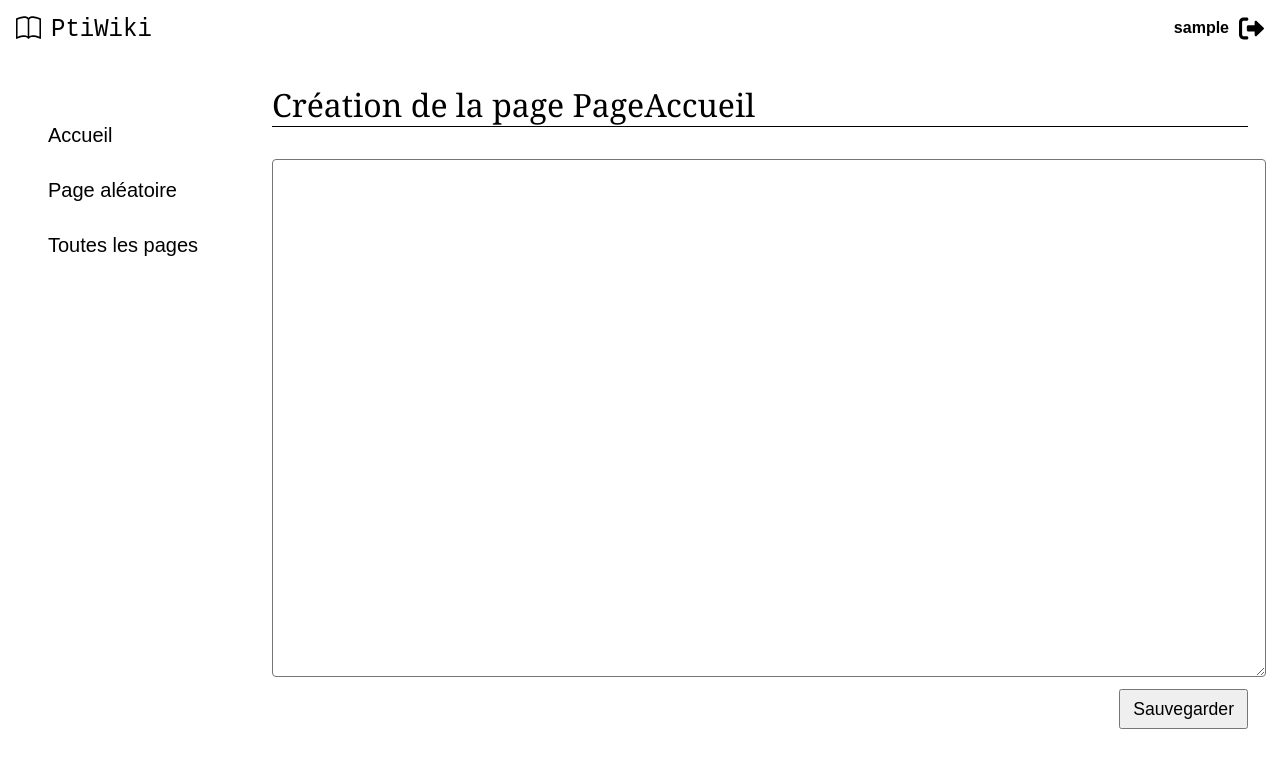
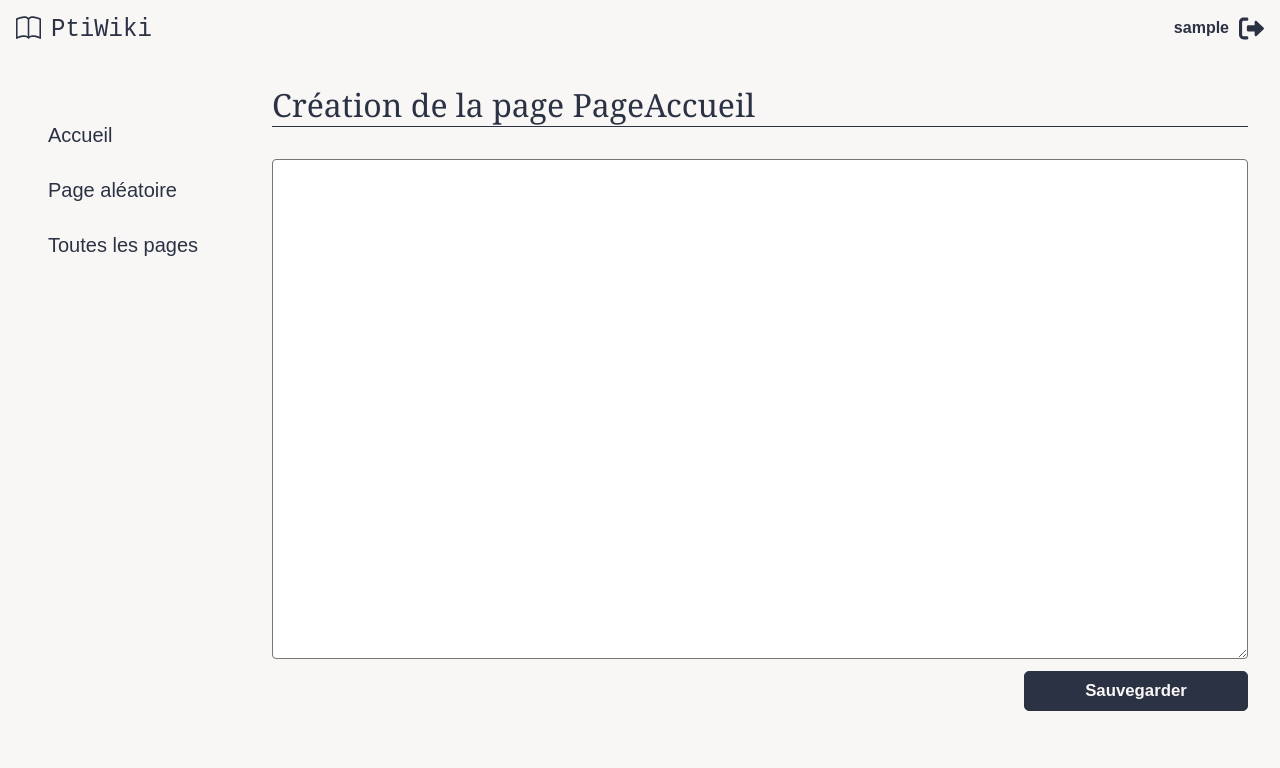
Before and after one commit to elisezhg/ptiwiki, a PHP site: page /index.php?op=create&file=PageAccueil in a window 1280 px wide. Shown: the top 768 px of the page. Run offline with PHP 8.4, Linux system fonts and the light colour scheme; the visitor is signed in with stand-in values (Sample User, id 1); data that the repository does not hold is empty; some libraries are stand-ins or nearby versions.

Commit message:
Add color theme

```diff
--- a/modules/utils/MarkDown.php
+++ b/modules/utils/MarkDown.php
@@ -58,7 +58,7 @@ function viewLinkCallback($matches)
         $style = "";
     } else { // new file, make the link in red and set op to create
         $op = "create";
-        $style = " style='color:red'";
+        $style = " style='color:var(--secondary-700)'";
     }
     return "<a href='?op=$op&file=$matches[0]'$style>$matches[1]</a>";
 }
--- a/public/css/style.css
+++ b/public/css/style.css
@@ -1,18 +1,24 @@
 :root {
-  --background: #FDF0D5;
-  --primary-700: #003049;
-  --primary-400: #669BBC;
-  --secondary-700: #780000;
-  --secondary-400: #C1121F;
+  --background: #f9f7f6;
+  --primary-400: #4f6d7a;
+  --primary-700: #2b3244;
+  --secondary-700: #b02a23;
+  --secondary-400: #e99898;
 }
 
 body {
+  background: var(--background);
   font-family: Arial, Helvetica, sans-serif;
+  color: var(--primary-700);
   margin: 0;
 }
 
 a {
   color: inherit;
+}
+
+*:focus {
+  outline: none;
 }
 
 /* Header */
@@ -73,7 +79,7 @@ nav a {
 }
 
 nav a:hover {
-  border-left: 3px solid #000;
+  border-left: 3px solid var(--primary-700);
   padding-left: calc(1rem - 3px);
   font-weight: 600;
 }
@@ -89,7 +95,7 @@ main {
   justify-content: space-between;
   align-items: flex-end;
   gap: 1rem;
-  border-bottom: 1px solid black;
+  border-bottom: 1px solid var(--primary-700);
   margin-bottom: 2rem;
   height: 38px;
 }
@@ -109,7 +115,7 @@ main {
 .actions img {
   width: 20px;
   height: 20px;
-  border: 1px solid black;
+  border: 1px solid var(--primary-700);
   border-top-left-radius: 5px;
   border-top-right-radius: 5px;
   padding: 0.5rem;
@@ -118,19 +124,20 @@ main {
 }
 
 .actions .selected img {
-  border-bottom-color: white;
+  border-bottom-color: var(--background);
 }
 
 .last-modified {
   margin-top: 3rem;
   font-size: 0.75rem;
   font-style: italic;
-  color: #777;
+  color: var(--primary-400);
 }
 
 /* Edit / Create */
 
 .edit-textarea {
+  box-sizing: border-box;
   font-size: 1.1rem;
   width: 100%;
   height: 500px;
@@ -142,21 +149,26 @@ main {
 
 button {
   font-weight: 600;
-  height: 30px;
-  padding: 0.25rem 0.5rem;
-  border: 1px solid black;
+  padding: 0.5rem;
+  border: 1px solid var(--primary-700);
   border-radius: 5px;
   cursor: pointer;
-  width: 100px;
+  width: 14rem;
+  height: 40px;
   text-align: center;
   margin-inline: 0.5rem;
+  background-color: var(--primary-700);
+  color: var(--background);
+  font-size: 1.05rem;
+}
+
+button:hover {
+  opacity: 0.9;
 }
 
 .save-btn {
-  font-size: 1.1rem;
-  padding: 0.5rem 0.75rem;
-  height: 40px;
   float: right;
+  margin-right: 0;
 }
 
 /* Delete */
@@ -191,8 +203,8 @@ button {
   position: absolute;
   top: 50%;
   left: 50%;
-  transform: translate(-50%, -75%);
-  border: 1px solid black;
+  transform: translate(-50%, -50%);
+  border: 1px solid var(--primary-700);
   border-radius: 0.5rem;
   padding: 2rem 3rem;
 }
@@ -205,10 +217,10 @@ button {
 }
 
 .form-container .error-msg {
-  background-color: #fcc;
+  background-color: var(--secondary-400);
   padding: 1rem;
   text-align: center;
-  color: red;
+  color: var(--secondary-700);
   font-size: 0.75rem;
   margin: 2rem 0;
 }
@@ -220,7 +232,7 @@ button {
 .form-container input {
   width: 22rem;
   border-radius: 0.25rem;
-  border: 1px solid black;
+  border: 1px solid var(--primary-700);
   padding: 1rem 0.5rem;
   margin-top: 0.5rem;
 }
@@ -232,11 +244,6 @@ button {
   gap: 1rem;
 }
 
-.form-btn {
-  width: 14rem;
-  height: 40px;
-}
-
 .cancel-btn {
   position: absolute;
   top: 20px;
--- a/templates/page.html
+++ b/templates/page.html
@@ -75,7 +75,7 @@
 
         <div class="content">
           <!-- show page content -->
-          <?php if ($items != null) { ?>
+          <?php if ($user == 'all' or $file == 'all') { ?>
           <?php include_once '../templates/partials/list.html' ?>
           <?php } elseif ($op == 'read') { ?>
           <?php include_once '../templates/partials/content.html' ?>
--- a/templates/partials/delete.html
+++ b/templates/partials/delete.html
@@ -8,8 +8,8 @@
     <form method="POST" action="">
       <input type="hidden" name="op" value="confirm-delete" />
       <input type="hidden" name="file" value="<?php echo $file ?>" />
-      <input type="submit" name="cancel" value="Annuler" />
-      <input type="submit" value="Supprimer!" />
+      <button type="submit" name="cancel" value="cancel">Annuler</button>
+      <button type="submit">Supprimer!</button>
     </form>
   </div>
 </div>
--- a/templates/partials/edit.html
+++ b/templates/partials/edit.html
@@ -3,5 +3,5 @@
   <input type="hidden" name="file" value="<?php echo $file ?>" />
   <textarea name="data" class="edit-textarea"><?php echo $content ?></textarea>
   <br />
-  <input type="submit" value="Sauvegarder" class="save-btn" />
+  <button type="submit" class="save-btn">Sauvegarder</button>
 </form>
```
Also changed, not shown: public/assets/eye.svg, public/assets/key-fill.svg (deleted), public/assets/login.svg, public/assets/logo.svg, public/assets/logout.svg, public/assets/pencil.svg, public/assets/person-fill.svg (deleted), public/assets/trash.svg.
